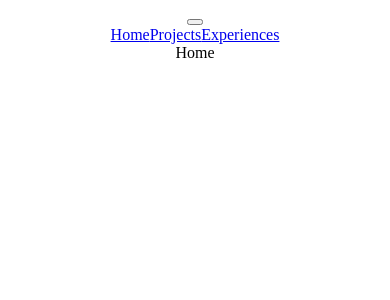
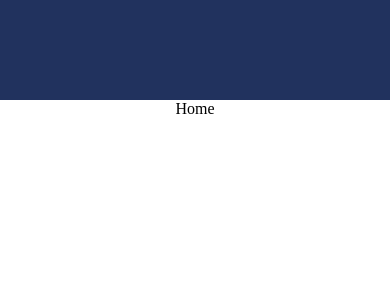
Before and after one commit to netsoncavina/portfolio, a React (Create React App) app: page / in a window 390 px wide. Shown: the top 300 px of the page. Built offline with nearby package versions, Linux system fonts and the light colour scheme.

Commit message:
adicionado estilo da navbar

```diff
--- a/src/App.css
+++ b/src/App.css
@@ -1,3 +1,7 @@
+* {
+  margin: 0;
+  padding: 0;
+}
 .App {
   text-align: center;
 }
--- a/src/components/Navbar.js
+++ b/src/components/Navbar.js
@@ -1,5 +1,6 @@
 import React from "react";
 import { Link } from "react-router-dom";
+import "../styles/Navbar.css";
 
 function Navbar() {
   return (
--- /dev/null
+++ b/src/styles/Navbar.css
@@ -0,0 +1,88 @@
+.navbar {
+  width: 100%;
+  height: 100px;
+  background: #21325e;
+}
+
+.links {
+  width: 100%;
+  height: 100%;
+  display: flex;
+  align-items: center;
+  justify-content: center;
+  color: white;
+}
+
+.navbar a {
+  color: white;
+  text-decoration: none;
+  margin: 20px;
+  font-size: 25px;
+}
+
+.toggleButton {
+  width: 100%;
+  height: 100px;
+  display: flex;
+  align-items: center;
+  justify-content: flex-end;
+}
+
+.toggleButton svg {
+  font-size: 50px;
+}
+.toggleButton button {
+  margin-right: 20px;
+  background-color: transparent;
+  border: none;
+  color: white;
+  cursor: pointer;
+}
+
+#open {
+  height: 100vh;
+}
+
+#open .links {
+  flex-direction: column;
+  justify-content: flex-start;
+  margin-top: 100px;
+}
+
+#open a {
+  width: 100%;
+  text-align: center;
+}
+
+@media only screen and (max-width: 900px) {
+  .navbar a {
+    width: 70px;
+  }
+}
+
+@media only screen and (max-width: 600px) {
+  .toggleButton {
+    display: flex;
+  }
+  #close a {
+    display: none;
+  }
+}
+
+@media only screen and (min-width: 600px) {
+  .toggleButton {
+    display: none;
+  }
+
+  .hiddenLinks {
+    display: none;
+  }
+
+  #open {
+    height: 100px;
+  }
+
+  #open .links {
+    flex-direction: row;
+  }
+}
```
